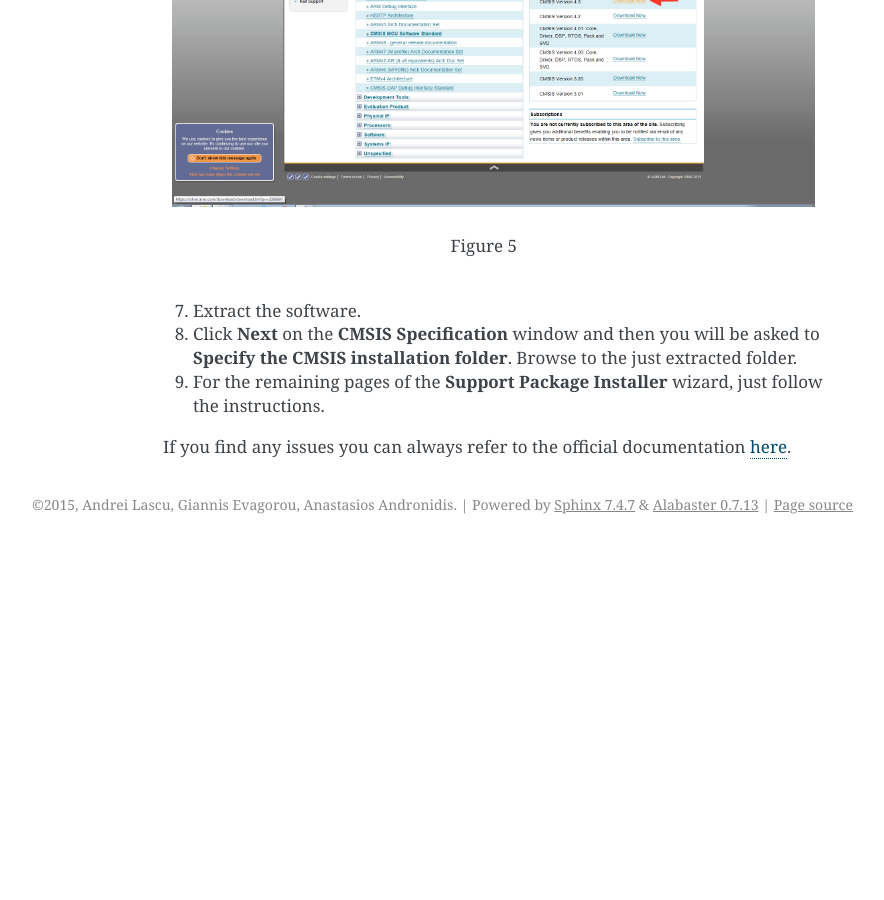
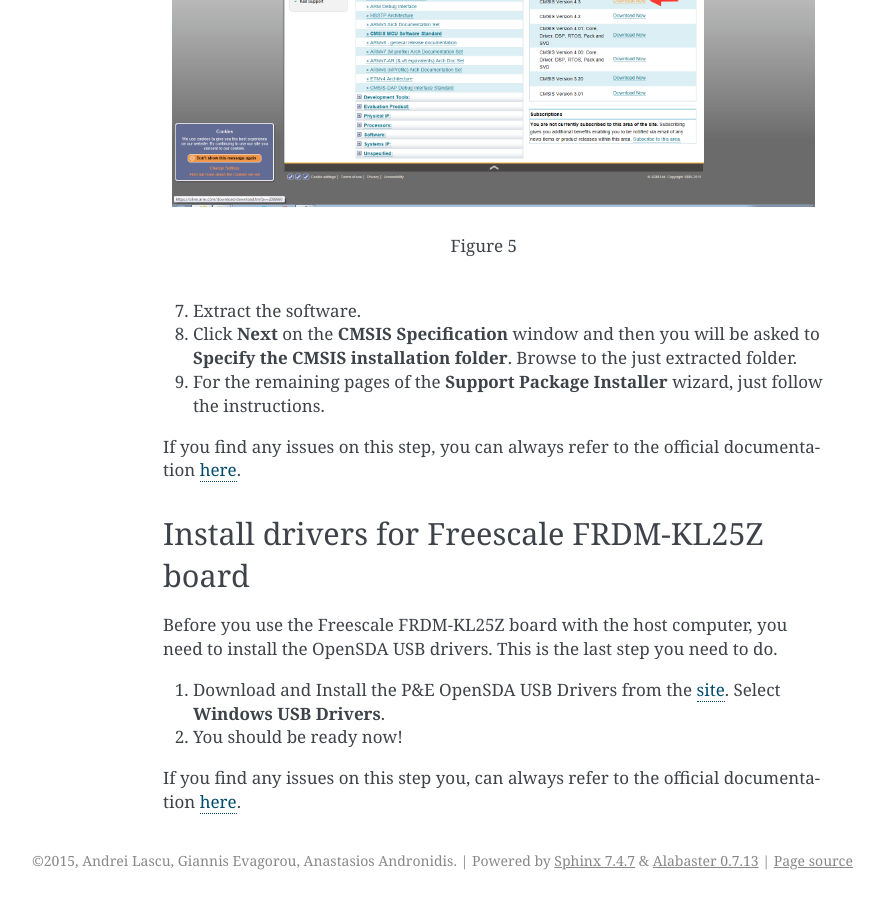
Before and after one commit to 0152la/FreescaleDocumentation, a Sphinx documentation site: the page built from source/instalation.rst, in a window 1280 px wide and 900 px high, scrolled down 4729 px. Shown: the whole window, without its empty margins (257-1141 px from the left). Built offline with Sphinx 7.4.7, drawn with Linux system fonts in a browser that asks for light colours; before the commit the page ends 5273 px from its top, so only the background shows below that; some of the changed text lies outside the part shown.

Commit message:
Install drivers for Freescale FRDM-KL25Z board

```diff
--- a/source/instalation.rst
+++ b/source/instalation.rst
@@ -114,4 +114,14 @@ Install Matlab package for Freescale FRDM-KL25Z board
 8. Click **Next** on the **CMSIS Specification** window and then you will be asked to **Specify the CMSIS installation folder**. Browse to the just extracted folder.
 9. For the remaining pages of the **Support Package Installer** wizard, just follow the instructions.
 
-If you find any issues you can always refer to the official documentation `here <http://uk.mathworks.com/help/supportpkg/freedomboard/ug/install-support-for-freescale-frdm-kl25z-board.html>`__.
+If you find any issues on this step, you can always refer to the official documentation `here <http://uk.mathworks.com/help/supportpkg/freedomboard/ug/install-support-for-freescale-frdm-kl25z-board.html>`__.
+
+Install drivers for Freescale FRDM-KL25Z board
+----------------------------------------------
+
+Before you use the Freescale FRDM-KL25Z board with the host computer, you need to install the OpenSDA USB drivers. This is the last step you need to do.
+
+1. Download and Install the P&E OpenSDA USB Drivers from the `site <http://www.pemicro.com/opensda/>`__. Select **Windows USB Drivers**.
+2. You should be ready now!
+
+If you find any issues on this step you, can always refer to the official documentation `here <http://uk.mathworks.com/help/supportpkg/freedomboard/ug/install-drivers-for-freescale-frdm-kl25z-board.html>`__.
```
